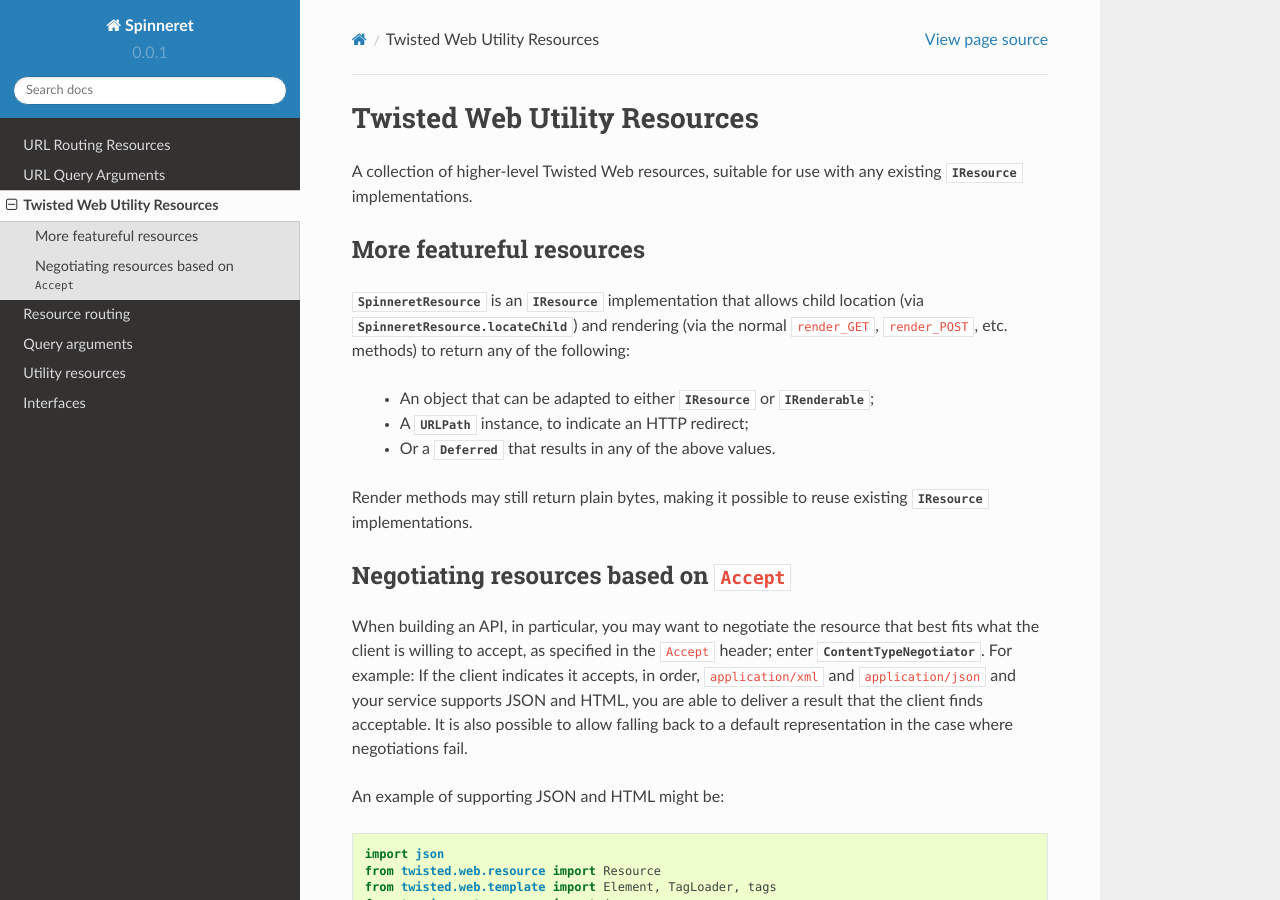
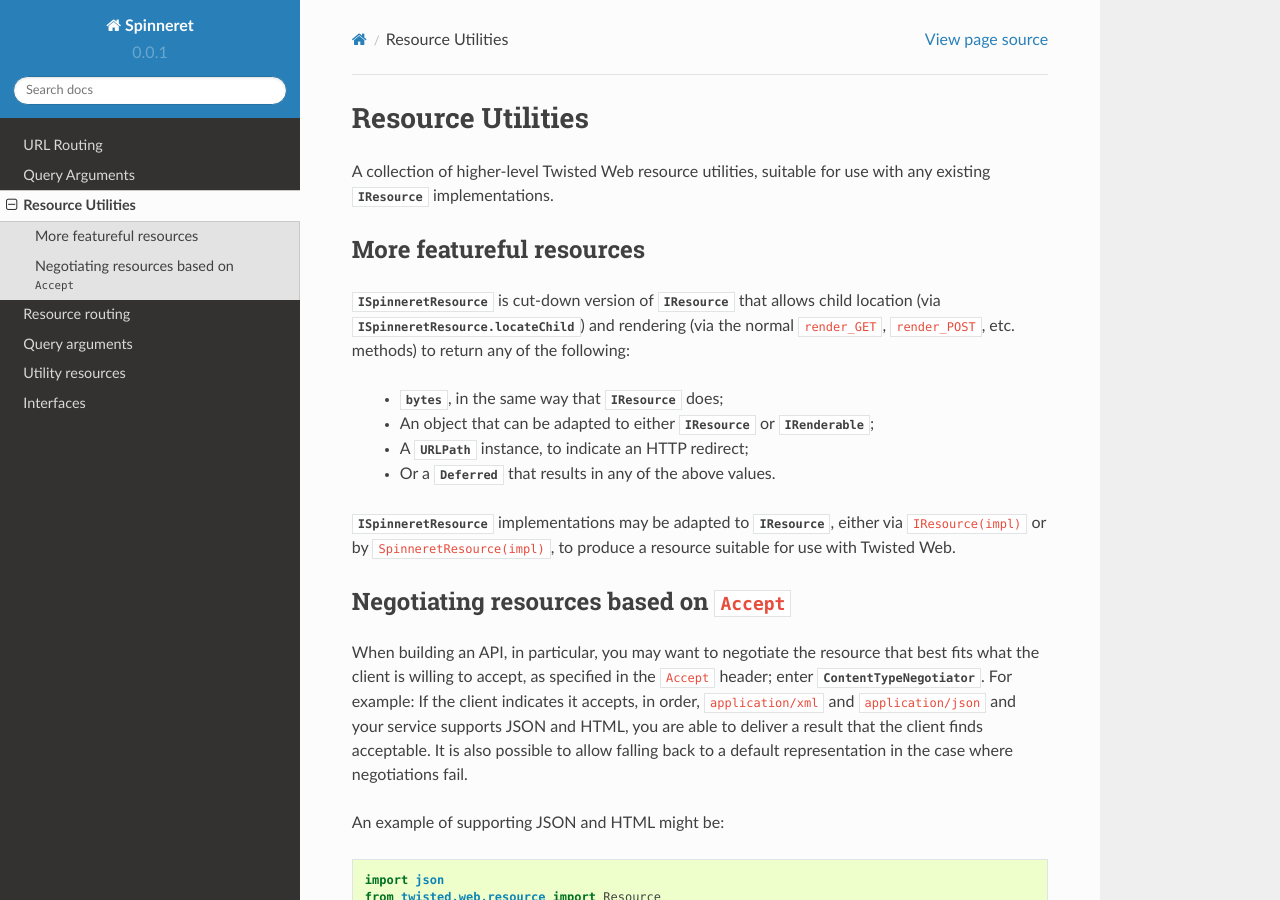
Before and after one commit to jonathanj/txspinneret, a Sphinx documentation site: the page built from docs/resource.rst, in a window 1280 px wide and 900 px high. Built offline with Sphinx 7.4.7 and the Read the Docs theme 2.0.0, drawn with Linux system fonts in a browser that asks for light colours.

Commit message:
Update documentation.

```diff
--- a/docs/api.rst
+++ b/docs/api.rst
@@ -36,6 +36,6 @@ Utility resources
 Interfaces
 ----------
 
-.. automodule:: txspinneret.interfaces
+.. automodule:: txspinneret._interfaces
    :members:
    :show-inheritance:
--- a/docs/conf.py
+++ b/docs/conf.py
@@ -32,6 +32,7 @@ sys.path.insert(0, os.path.abspath('..'))
 extensions = [
     'sphinx.ext.autodoc',
     'sphinx.ext.intersphinx',
+    'sphinx.ext.doctest',
     'sphinx.ext.coverage',
     'sphinx.ext.viewcode',
     'sphinxcontrib.zopeext.autointerface',
--- a/docs/query.rst
+++ b/docs/query.rst
@@ -1,7 +1,7 @@
 .. py:currentmodule:: txspinneret.query
 
-URL Query Arguments
-===================
+Query Arguments
+===============
 
 The tedious process of processing query arguments usually follows this pattern:
 
--- a/docs/resource.rst
+++ b/docs/resource.rst
@@ -1,25 +1,27 @@
 .. py:currentmodule:: txspinneret.resource
 
-Twisted Web Utility Resources
-=============================
+Resource Utilities
+==================
 
-A collection of higher-level Twisted Web resources, suitable for use with any
-existing `IResource` implementations.
+A collection of higher-level Twisted Web resource utilities, suitable for use
+with any existing `IResource` implementations.
 
 
 More featureful resources
 -------------------------
 
-`SpinneretResource` is an `IResource` implementation that allows child location
-(via `SpinneretResource.locateChild`) and rendering (via the normal
+`ISpinneretResource` is cut-down version of `IResource` that allows child
+location (via `ISpinneretResource.locateChild`) and rendering (via the normal
 ``render_GET``, ``render_POST``, etc. methods) to return any of the following:
 
+    * `bytes`, in the same way that `IResource` does;
     * An object that can be adapted to either `IResource` or `IRenderable`;
     * A `URLPath` instance, to indicate an HTTP redirect;
     * Or a `Deferred` that results in any of the above values.
 
-Render methods may still return plain bytes, making it possible to reuse
-existing `IResource` implementations.
+`ISpinneretResource` implementations may be adapted to `IResource`, either via
+``IResource(impl)`` or by ``SpinneretResource(impl)``, to produce a resource
+suitable for use with Twisted Web.
 
 
 Negotiating resources based on ``Accept``
```
Also changed, not shown: docs/route.rst (+8 -5 lines).
